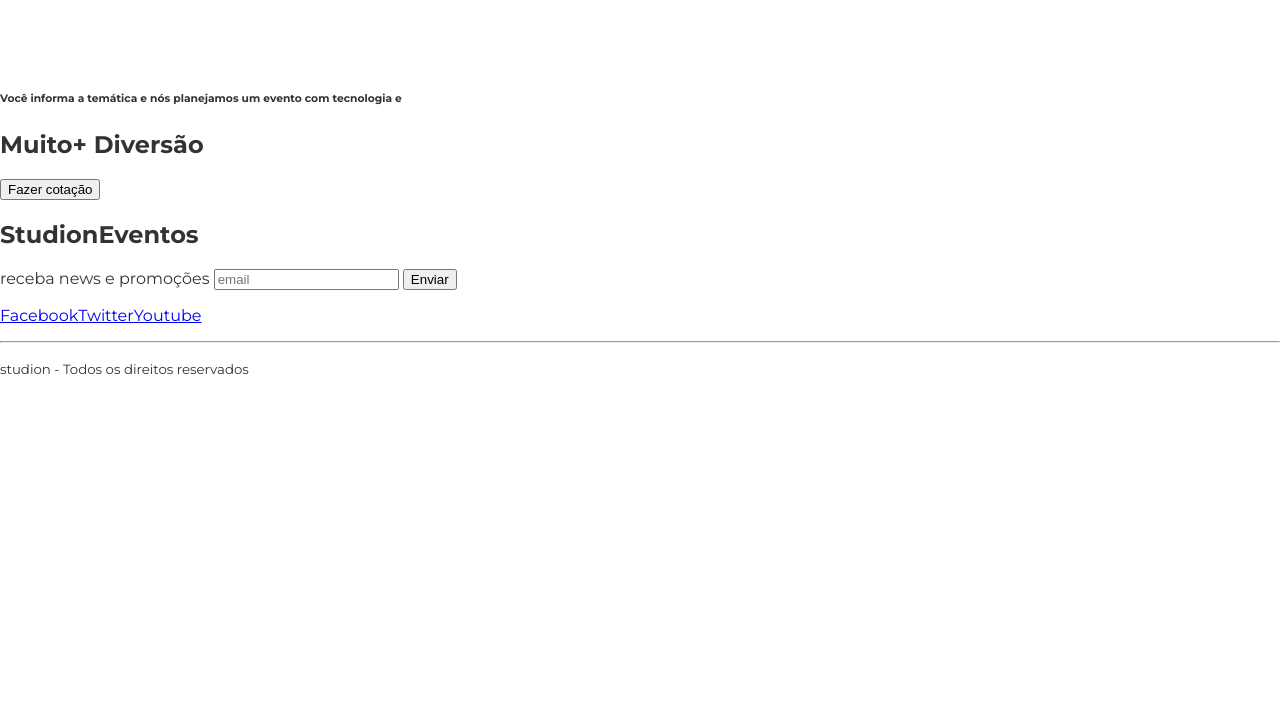
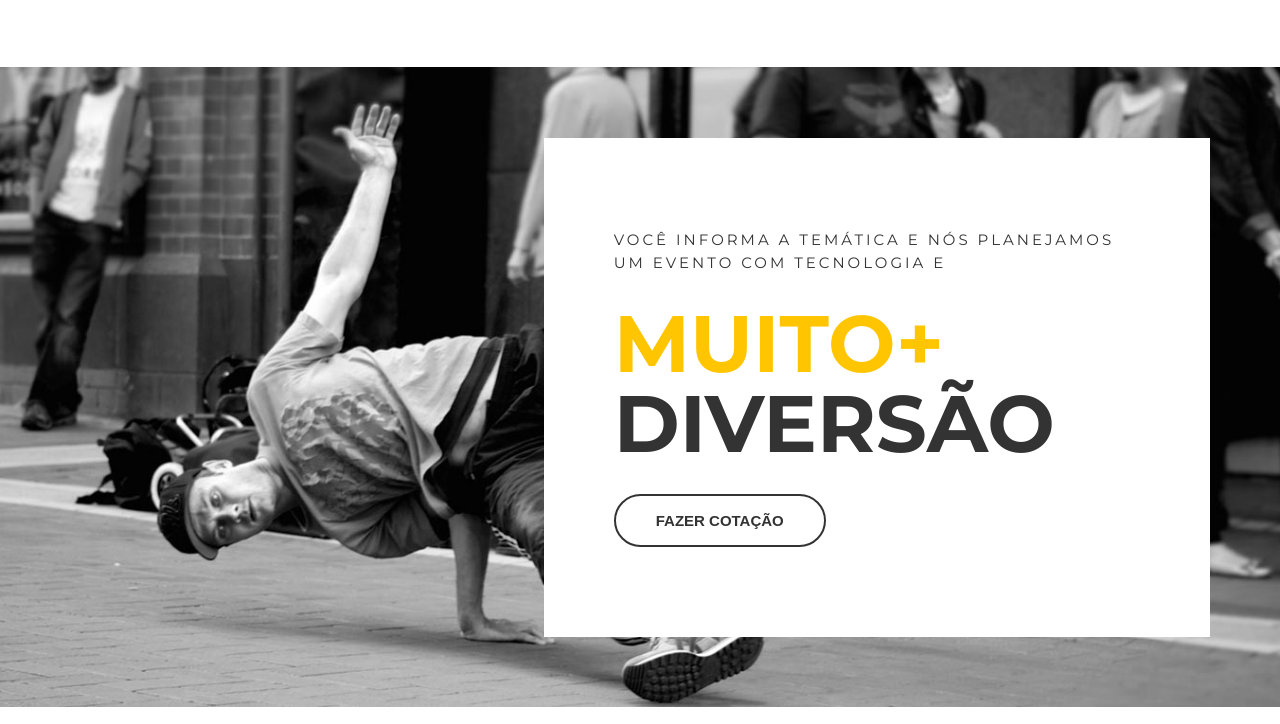
Before and after one commit to danielsilveira-dev/studion, a website: page src/index.html in a window 1280 px wide. Shown: the part 1562-2286 px from the top of the page. Before the commit the page ends 1956 px from the top, so only its background shows below. Drawn offline with Linux system fonts and the light colour scheme.

Commit message:
feat(section quote created)

```diff
--- a/src/index.html
+++ b/src/index.html
@@ -123,13 +123,15 @@
                 </div>
             </section>
 
-            <section>
-                <div>
-                    <h6>
-                        Você informa a temática e nós planejamos um evento com tecnologia e
-                    </h6>
-                    <h2><span>Muito+ </span>Diversão</h2>
-                    <button>Fazer cotação</button>
+            <section class="quote">
+                <div class="container quote__container">
+                    <div class="quote__copy">
+                        <h6>
+                            Você informa a temática e nós planejamos um evento com tecnologia e
+                        </h6>
+                        <h2><span class="copy--primary">Muito+ </span>Diversão</h2>
+                        <button class="btn btn--quote">Fazer cotação</button>
+                    </div>
                 </div>
             </section>
         </main>
--- a/src/style.css
+++ b/src/style.css
@@ -204,3 +204,47 @@ ul{
     color: var(--color-copy);
     background: unset;
 }
+
+/* QUOTE */
+
+.quote {
+    background-image: url(./images/parallax.jpg);
+    background-attachment: fixed;
+    background-repeat: no-repeat;
+    background-size: cover;
+    background-position: center;
+}
+.quote__container {
+    display: grid;
+    align-items: center;
+    justify-items: end;
+    min-height: 80vh;
+}
+.quote__copy {
+    background-color: #fff;
+    padding: 5.625rem 4.375rem;
+}
+.quote__copy h6 {
+    font-size: .9375rem;
+    font-weight: 400;
+    letter-spacing: .1875rem;
+    line-height: 1.4375rem;
+    max-width: 53ch;
+    text-transform: uppercase;
+    margin: 0;
+}
+.quote__copy h2 {
+    font-size: 5rem;
+    line-height: 5rem;
+    text-transform: uppercase;
+    letter-spacing: -.1875;
+    margin: 1.875rem 0;
+}
+.quote__copy h2 span {
+    display: block;
+}
+.btn--quote {
+    color: var(--color-copy);
+    border-color: var(--color-copy);
+    background: unset;
+}
```
